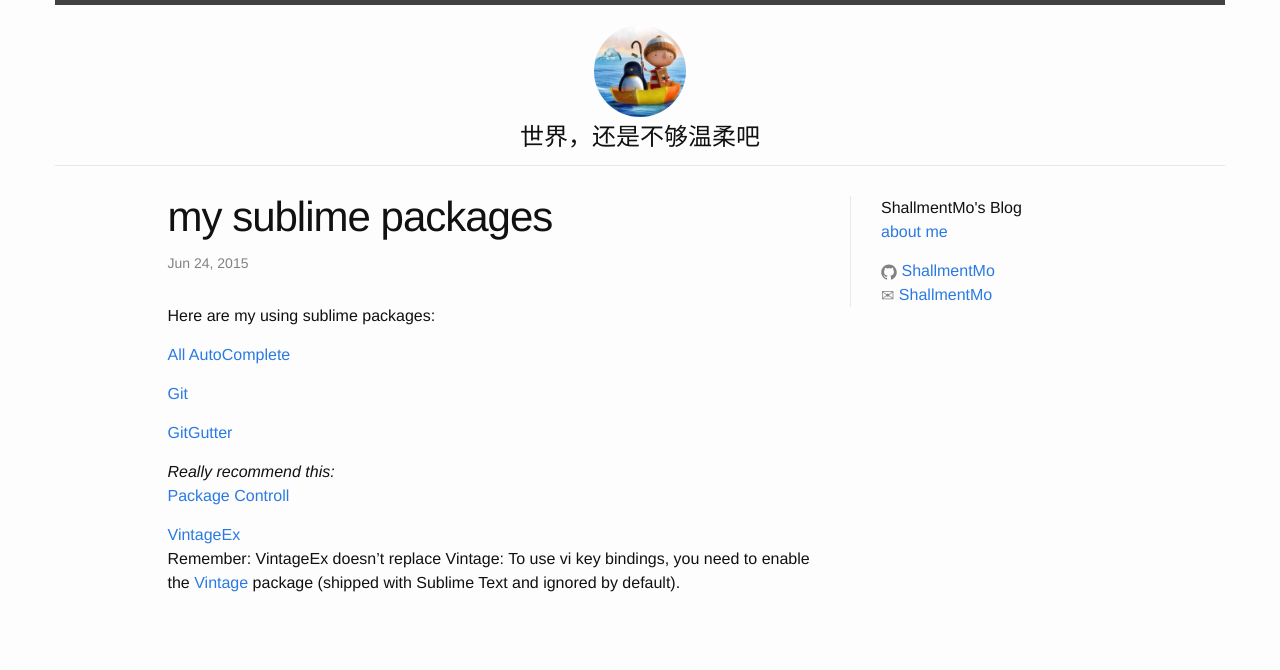
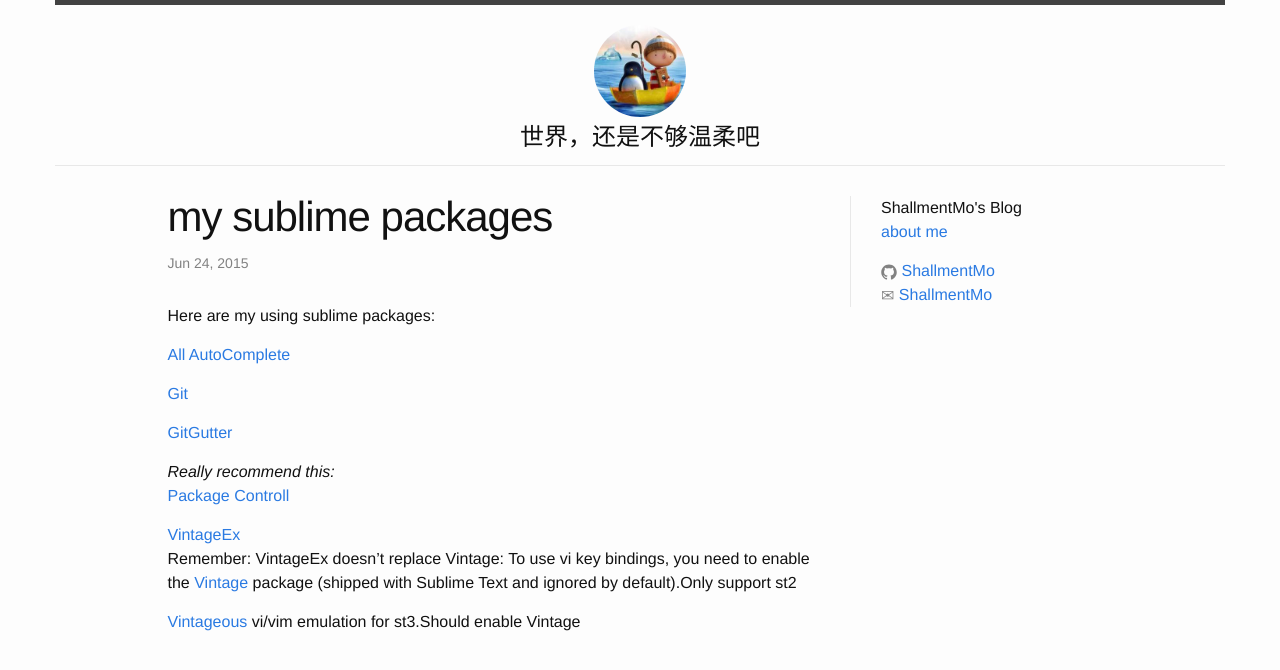
Before and after one commit to ShallmentMo/shallmentmo.github.com, a Jekyll site: the page built from _posts/2015-06-24-my-sublime-packages.markdown, in a window 1280 px wide. Shown: the top 670 px of the page. Built offline with Jekyll 4.4.1, drawn with Linux system fonts in a browser that asks for light colours.

Commit message:
add vintageous to sublime text 3 package
add vintageous to sublime text 3 package

```diff
--- a/_posts/2015-06-24-my-sublime-packages.markdown
+++ b/_posts/2015-06-24-my-sublime-packages.markdown
@@ -16,10 +16,14 @@
 [Package Controll][Package Controll]
 
 [VintageEx][VintageEX]
-Remember: VintageEx doesn't replace Vintage: To use vi key bindings, you need to enable the [Vintage](http://www.sublimetext.com/docs/2/vintage.html) package (shipped with Sublime Text and ignored by default).
+Remember: VintageEx doesn't replace Vintage: To use vi key bindings, you need to enable the [Vintage](http://www.sublimetext.com/docs/2/vintage.html) package (shipped with Sublime Text and ignored by default).Only support st2
+
+[Vintageous][Vintageous]
+vi/vim emulation for st3.Should enable Vintage
 
 [All AutoComplete]:  https://github.com/alienhard/SublimeAllAutocomplete
 [Git]:  https://github.com/kemayo/sublime-text-git
 [GitGutter]:  http://www.jisaacks.com/gitgutter
 [Package Controll]: https://packagecontrol.io/
 [VintageEX]: https://github.com/SublimeText/VintageEx
+[Vintageous]: https://github.com/guillermooo/Vintageous
```
